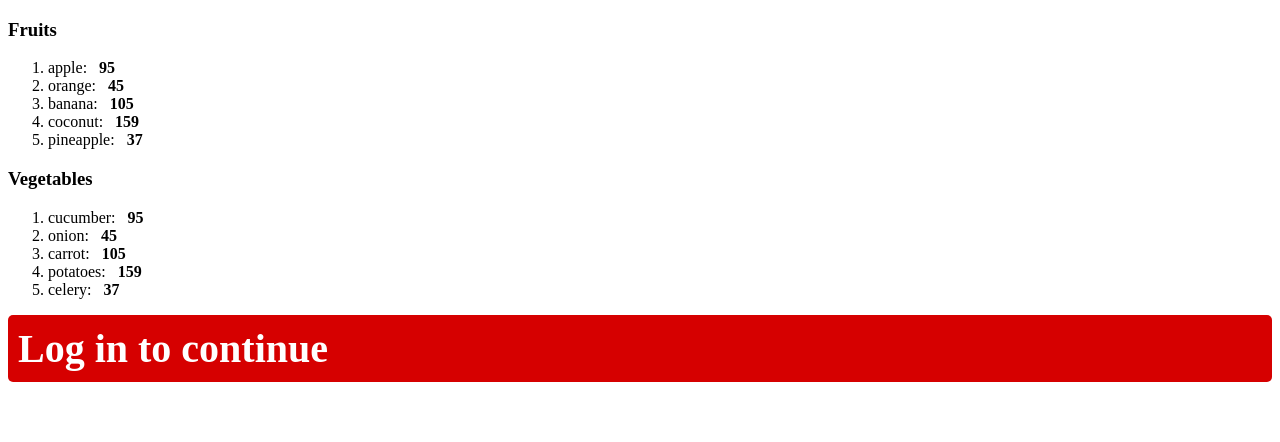
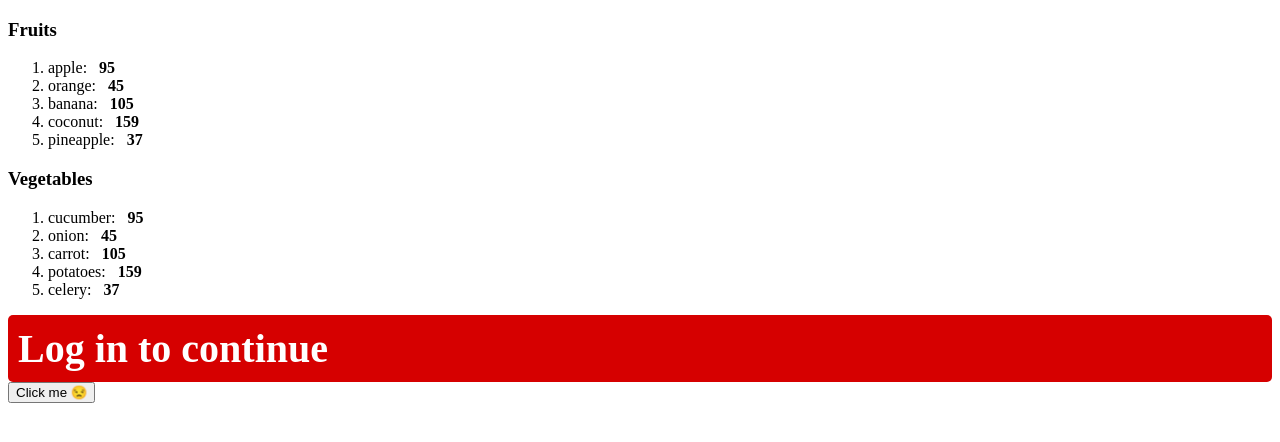
Before and after one commit to Ezstian/ReactCourse, a React (Create React App) app: page / in a window 1280 px wide. Shown: the top 442 px of the page. Built offline with nearby package versions, Linux system fonts and the light colour scheme.

Commit message:
e events

```diff
--- a/src/App.tsx
+++ b/src/App.tsx
@@ -6,6 +6,7 @@ import Button from './Button/Button'
 import Student from './Student'
 import UserGreetings from "./UserGreetings";
 import List from './List';
+import Button2 from "./Button2/Button2";
 function App() {
     const fruits = [{id: 1, name:"apple", calories: 95},
         {id: 2, name:"orange", calories: 45},
@@ -33,6 +34,7 @@ function App() {
          <List items={fruits} category="Fruits"/>
          <List items={vegetables} category="Vegetables"/>
          <UserGreetings isLoggedIn={false} username="Talib" />
+         <Button2/>
      </>
  );
 }
--- /dev/null
+++ b/src/Button2/Button2.tsx
@@ -0,0 +1,19 @@
+import button from "../Button/Button";
+
+function Button2(){
+    let count =0;
+   // const handleClick = (name: string) => {
+   //     if(count < 3 ){
+   //         count ++;
+   //         console.log(`${name} you clicked me!${count} time/s`);
+   //     }
+   //     else{
+   //         console.log(`${name} stop clicking me`);
+   //     }
+   // }
+   //  return (<button onClick={() =>handleClick("BRO")}>Click me</button>);
+    const handleClick = (e:any) => e.target.textContent = "OUCH!!!";
+    return (<button onClick={(e)=> handleClick(e)}>Click me 😒</button>)
+}
+
+export default Button2;
```
